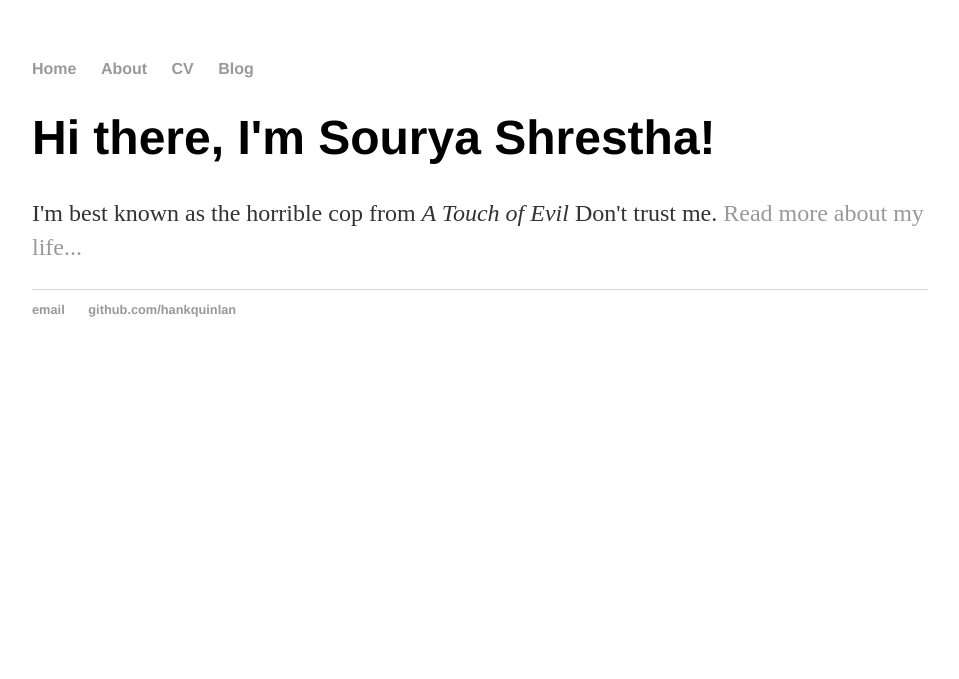
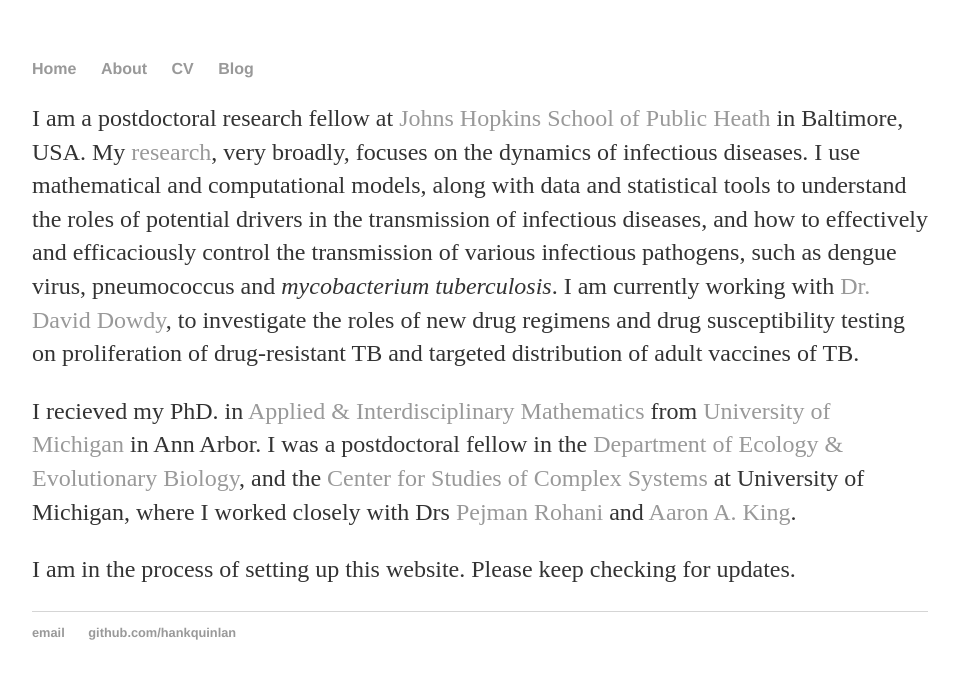
Before and after one commit to souryashrestha/souryashrestha.github.io, a Jekyll site: the page built from about/index.html, in a window 1280 px wide. Shown: the top 679 px of the page, without its empty margins (160-1119 px from the left). Built offline with Jekyll 4.4.1, drawn with Linux system fonts in a browser that asks for light colours.

Commit message:
Update index.html

```diff
--- a/about/index.html
+++ b/about/index.html
@@ -3,6 +3,23 @@
 title: Sourya Shrestha
 ---
 <div class="blurb">
-	<h1>Hi there, I'm Sourya Shrestha!</h1>
-	<p>I'm best known as the horrible cop from <em>A Touch of Evil</em> Don't trust me. <a href="/about">Read more about my life...</a></p>
+	<p>
+I am a postdoctoral research fellow at
+<a style="text-decoration:none" href="http://www.jhsph.edu" target="_blank"> Johns Hopkins School of Public Heath</a> in Baltimore, USA.
+My <a style="text-decoration:none" href="research.html"> research</a>, very broadly, focuses on the dynamics of infectious diseases.
+I use mathematical and computational models, along with data and statistical tools to understand the roles of
+potential drivers in the transmission of infectious diseases, and how to effectively and efficaciously control
+the transmission of various infectious pathogens, such as dengue virus, pneumococcus and <i> mycobacterium tuberculosis</i>.
+I am currently working with <a style="text-decoration:none" href="http://www.jhsph.edu/faculty/directory/profile/5157/Dowdy/David_W." target="_blank">Dr. David Dowdy</a>, to investigate the roles of new drug regimens and drug susceptibility testing on proliferation of  drug-resistant TB and targeted distribution of adult vaccines of TB.
+</p>
+<p>
+I recieved my PhD. in <a style="text-decoration:none" href="http://www.math.lsa.umich.edu/aim-grad/" target="_blank"> Applied & Interdisciplinary Mathematics</a>
+from <a style="text-decoration:none" href="http://www.umich.edu" target="_blank"> University of Michigan</a> in Ann Arbor.
+I was a postdoctoral fellow in the <a style="text-decoration:none" href="http://www.lsa.umich.edu/eeb" target="_blank"> Department of Ecology & Evolutionary Biology</a>,
+and the <a style="text-decoration:none" href="http://cscs.umich.edu/" target="_blank">Center for Studies of Complex Systems</a> at University of Michigan, where I worked closely with Drs <a style="text-decoration:none" href="http://www.lsa.umich.edu/eeb/people/faculty/ci.rohanipej_ci.detail" target="_blank">Pejman Rohani</a> and <a style="text-decoration:none" href="http://www.lsa.umich.edu/eeb/people/faculty/ci.kingaaron_ci.detail" target="_blank">Aaron A. King</a>.
+</p>
+<p>
+I am in the process of setting up this website. Please keep checking for updates.
+</p>
+
 </div><!-- /.blurb -->
```
